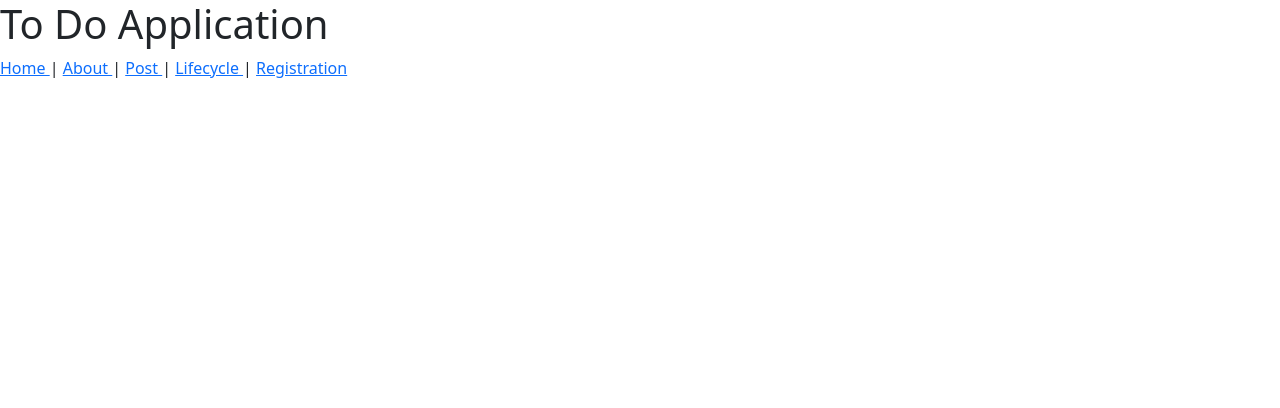
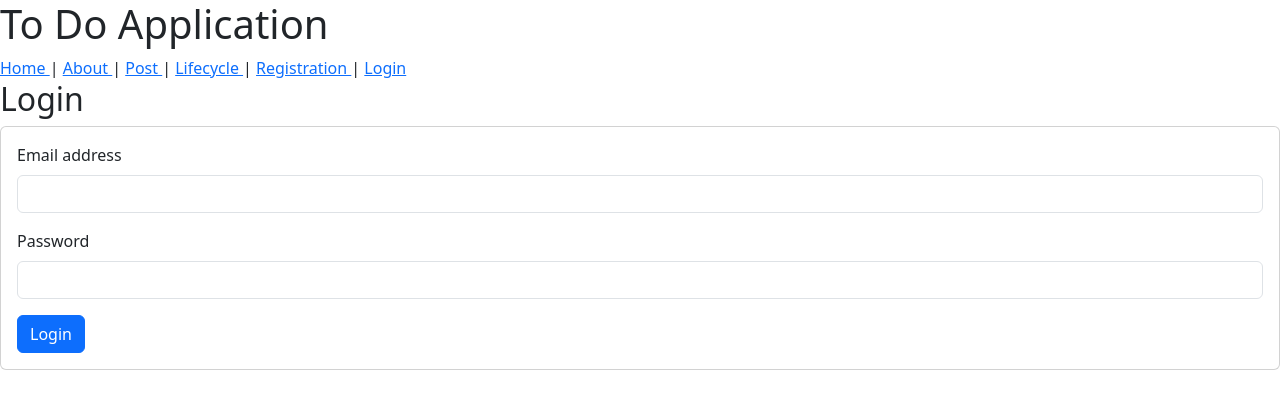
Before and after one commit to softactor/ostad_batch8_sales_frontend, a Vue app: page /login in a window 1280 px wide. Shown: the top 408 px of the page. Built offline with nearby package versions, Linux system fonts and the light colour scheme; no server answers.

Commit message:
project config done

```diff
--- a/package.json
+++ b/package.json
@@ -12,7 +12,9 @@
     "preview": "vite preview"
   },
   "dependencies": {
+    "axios": "^1.13.2",
     "bootstrap": "^5.3.8",
+    "pinia": "^3.0.4",
     "vue": "^3.5.22",
     "vue-router": "^4.6.3",
     "vue3-toastify": "^0.2.8"
--- a/src/App.vue
+++ b/src/App.vue
@@ -24,6 +24,10 @@
     <router-link to="/registration">
       Registration
     </router-link>
+    |
+    <router-link to="/login">
+      Login
+    </router-link>
 
   </nav>
 
--- /dev/null
+++ b/src/http/http.js
@@ -0,0 +1,45 @@
+import axios from "axios";
+
+
+const http = axios.create({
+    baseURL: import.meta.env.VITE_API_BASE_URL,
+    timeout:10000,
+    headers: {
+        'Content-Type': 'application/json',
+        'Accept': 'application/json',
+    }
+});
+
+
+http.interceptors.request.use(
+    (config) => {
+
+        //get token from localstorage
+        const token = localStorage.getItem('access_token')
+        if(token)
+        {
+            config.headers.Authorization = `Bearer ${token}`
+        }
+
+        return config
+    }
+)
+
+
+http.interceptors.response.use(
+    (response) => {
+        return response
+    },
+
+    (error) => {
+
+        if(error.response?.status === 401){
+            localStorage.removeItem('access_token')
+            localStorage.removeItem('user')
+
+            window.location.href = '/login'
+        }
+    }
+)
+
+export default http
--- a/src/main.js
+++ b/src/main.js
@@ -1,5 +1,6 @@
 import { createApp } from 'vue'
 import App from './App.vue'
+import { createPinia } from 'pinia';
 import router from './router'
 import Vue3Toastify from 'vue3-toastify';
 
@@ -12,5 +13,6 @@ app.use(Vue3Toastify, {
     autoClose: 3000,
     position: 'top-right'
 })
+app.use(createPinia())
 app.use(router)
 app.mount('#app')
--- a/src/router/index.js
+++ b/src/router/index.js
@@ -4,6 +4,7 @@ import Post from "@/views/Post.vue";
 import DraftComponent from "@/components/DraftComponent.vue";
 import { createRouter, createWebHistory  } from "vue-router";
 import Register from "@/views/Register.vue";
+import Login from "@/views/Login.vue";
 
 
 
@@ -34,6 +35,11 @@ const routes = [
         name: 'Registration',
         component: Register
     },
+    {
+        path: '/login',
+        name: 'Login',
+        component: Login
+    },
 
 ]
 
--- /dev/null
+++ b/src/stores/auth.js
@@ -0,0 +1,52 @@
+import { defineStore } from "pinia";
+import http from "@/http/http";
+import { toast } from "vue3-toastify";
+
+
+
+export const useAuthStore = defineStore('auth', {
+
+    state: () => ({
+        email:'',
+        access_token: localStorage.getItem('access_token') || null,
+        sending: false,
+        message: '',
+        user: localStorage.getItem('user') ?  JSON.parse(localStorage.getItem('user')) : null
+    }),
+
+    getters: {
+        isAuthenticated: (state) => state.access_token ? true : false
+    },
+
+
+    actions: {
+
+        async login(creadentials){
+
+            this.sending = true
+
+            try{
+
+                const response = await http.post('/auth/login', creadentials)
+                const status = response?.data?.status ?? null
+
+                if(status === 'success'){
+                    toast.success(response.data.message)
+                }else{
+                    toast.error('Credentials was invalid')
+                }
+
+            }catch(error){
+                console.log(error)
+                const message = error.message
+                toast.error(message)
+
+            }finally{
+                this.sending = false
+            }
+
+        }
+
+    }
+
+})
--- /dev/null
+++ b/src/views/Login.vue
@@ -0,0 +1,60 @@
+<template>
+    <div>
+        <h2>Login</h2>
+
+        <div class="card">
+
+            <div class="card-body">
+
+                <form @submit.prevent="handleLogin">
+                    <div class="mb-3">
+                        <label for="exampleInputEmail1" class="form-label">Email address</label>
+                        <input
+                        type="email"
+                        class="form-control"
+                        v-model="email">
+                    </div>
+                    <div class="mb-3">
+                        <label for="exampleInputPassword1" class="form-label">Password</label>
+
+                        <input
+                        type="password"
+                        class="form-control"
+                        v-model="password">
+
+
+                    </div>
+
+                    <button type="submit" class="btn btn-primary">Login</button>
+                </form>
+            </div>
+
+        </div>
+
+
+    </div>
+
+</template>
+
+<script setup>
+
+import { useAuthStore } from '@/stores/auth';
+import { ref } from 'vue';
+
+const auth = useAuthStore()
+
+const email = ref('')
+const password = ref('')
+
+const handleLogin = async () => {
+    const loginData = {
+        email:email.value,
+        password: password.value
+    }
+
+    await auth.login(loginData)
+}
+
+
+
+</script>
```
Also changed, not shown: 1 other file (tests, documents, lock files or other folders).
